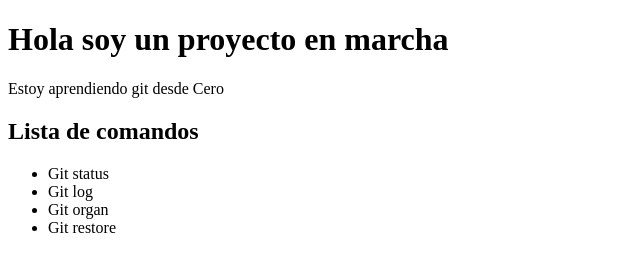
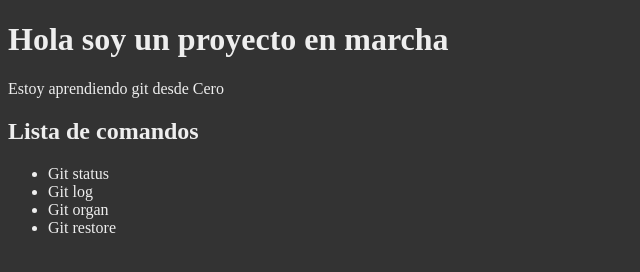
Before and after one commit to AdrianOropeza/practicando-git, a plain HTML site: page index.html in a window 1280 px wide. Shown: the whole page, without its empty margins (0-640 px from the left). Drawn offline with Linux system fonts and the light colour scheme.

Commit message:
Agregando estilos

```diff
--- a/index.html
+++ b/index.html
@@ -5,6 +5,7 @@
     <meta http-equiv="X-UA-Compatible" content="IE=edge">
     <meta name="viewport" content="width=device-width, initial-scale=1.0">
     <title>Proyecto en Marcha</title>
+    <link rel="stylesheet" href="./style/estilo.css">
 </head>
 <body>
     <h1>Hola soy un proyecto en marcha</h1>
--- /dev/null
+++ b/style/estilo.css
@@ -0,0 +1,4 @@
+body {
+    background-color: #333;
+    color: #eee;
+}
```
